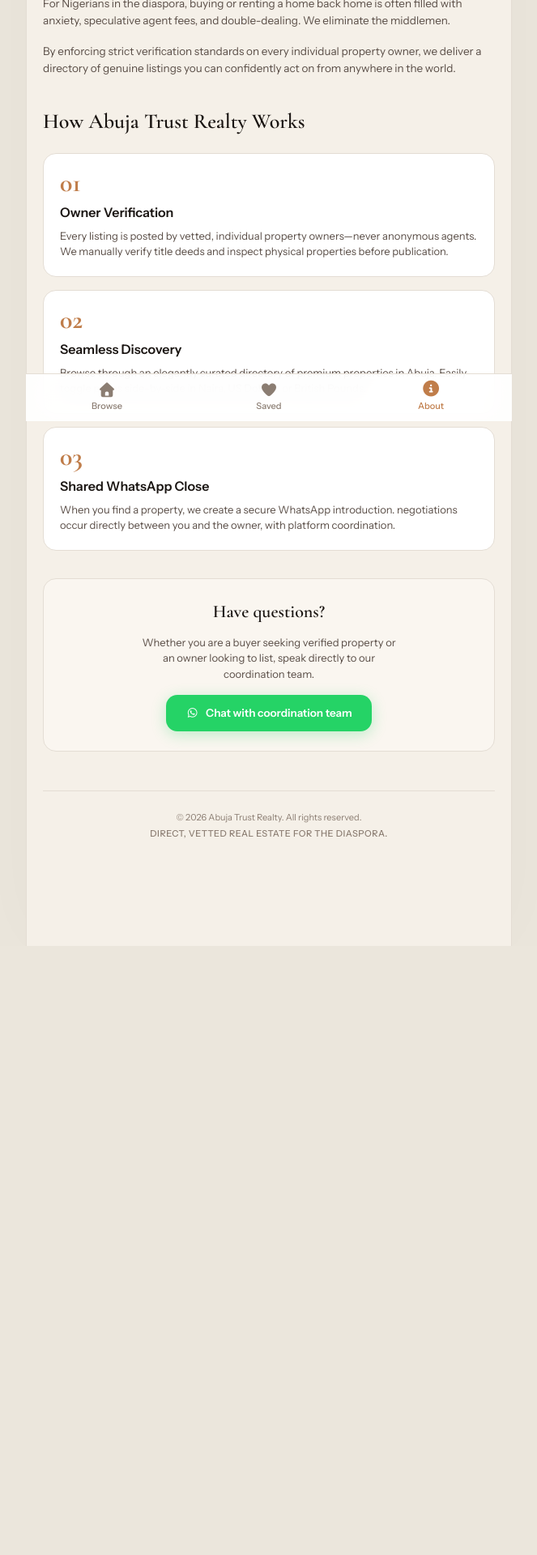
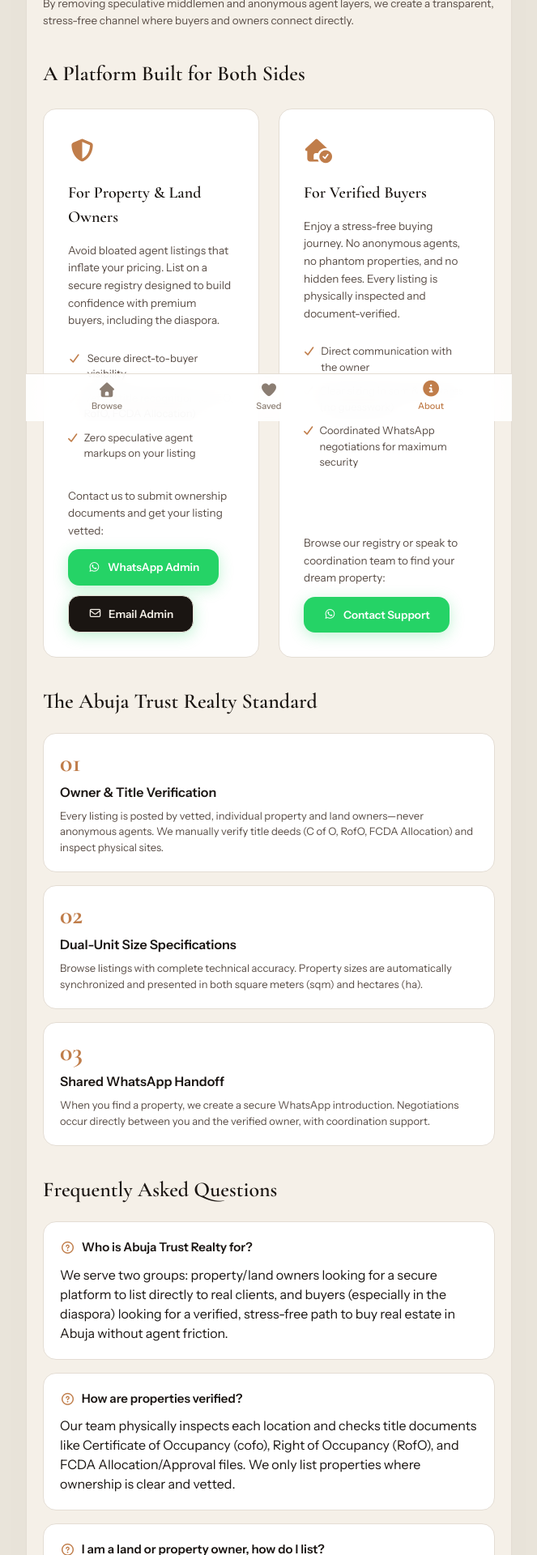
Before and after one commit to Godsom777/abuja-trust-realty, a Next.js app: page /about in a window 1280 px wide. Shown: the part 280-2200 px from the top of the page at 81% size, without its empty margins (308-971 px from the left). Before the commit the page ends 1448 px from the top, so only its background shows below. Built offline with nearby package versions, Linux system fonts and the light colour scheme.

Commit message:
feat: Enhance About page with audience-specific sections and Q&A for improved user engagement

```diff
--- a/src/app/about/about.module.css
+++ b/src/app/about/about.module.css
@@ -185,3 +185,162 @@
   text-transform: uppercase;
   letter-spacing: 0.5px;
 }
+
+/* Double split section for Owners and Buyers */
+.audienceSection {
+  display: flex;
+  flex-direction: column;
+  gap: 24px;
+  margin-top: 10px;
+}
+
+.audienceGrid {
+  display: grid;
+  grid-template-columns: 1fr;
+  gap: 24px;
+}
+
+@media (min-width: 768px) {
+  .audienceGrid {
+    grid-template-columns: 1fr 1fr;
+  }
+}
+
+.audienceCard {
+  background-color: var(--color-card);
+  border: 1px solid var(--color-border);
+  border-radius: var(--radius-card);
+  padding: 30px;
+  display: flex;
+  flex-direction: column;
+  gap: 16px;
+  transition: var(--transition-smooth);
+}
+
+.audienceCard:hover {
+  border-color: var(--color-accent);
+  box-shadow: 0 4px 20px rgba(0, 0, 0, 0.03);
+}
+
+.audienceIcon {
+  font-size: 28px;
+  color: var(--color-accent);
+}
+
+.audienceTitle {
+  font-family: var(--font-display);
+  font-size: 20px;
+  font-weight: 600;
+  color: var(--color-text);
+}
+
+.audienceText {
+  font-family: var(--font-ui);
+  font-size: 13.5px;
+  color: var(--color-text-body);
+  line-height: 1.6;
+}
+
+.audiencePoints {
+  list-style: none;
+  padding: 0;
+  display: flex;
+  flex-direction: column;
+  gap: 10px;
+  margin-top: 10px;
+}
+
+.audiencePoints li {
+  font-family: var(--font-ui);
+  font-size: 13px;
+  color: var(--color-text-body);
+  display: flex;
+  align-items: flex-start;
+  gap: 8px;
+}
+
+.audiencePoints li i {
+  color: var(--color-accent);
+  margin-top: 3px;
+}
+
+.audienceCta {
+  margin-top: auto;
+  padding-top: 16px;
+}
+
+/* Q&A Section styling */
+.faqSection {
+  display: flex;
+  flex-direction: column;
+  gap: 20px;
+  margin-top: 10px;
+}
+
+.faqGrid {
+  display: flex;
+  flex-direction: column;
+  gap: 16px;
+}
+
+.faqItem {
+  background-color: var(--color-card);
+  border: 1px solid var(--color-border);
+  border-radius: var(--radius-card);
+  padding: 20px;
+  display: flex;
+  flex-direction: column;
+  gap: 10px;
+}
+
+.faqQuestion {
+  font-family: var(--font-ui);
+  font-size: 15px;
+  font-weight: 600;
+  color: var(--color-text);
+  display: flex;
+  gap: 8px;
+  align-items: center;
+}
+
+.faqQuestion i {
+  color: var(--color-accent);
+}
+
+.faqAnswer {
+  font-family: var(--font-ui);
+  font-size: 13px;
+  color: var(--color-text-body);
+  line-height: 1.5;
+  padding-left: 22px;
+}
+
+/* Call to action buttons alignment */
+.ctaButtons {
+  display: flex;
+  flex-wrap: wrap;
+  justify-content: center;
+  gap: 12px;
+  margin-top: 12px;
+}
+
+.emailBtn {
+  background-color: var(--color-text);
+  color: var(--color-bg);
+  display: flex;
+  align-items: center;
+  gap: 8px;
+  padding: 12px 24px;
+  border-radius: var(--radius-button);
+  font-family: var(--font-ui);
+  font-size: 13.5px;
+  font-weight: 600;
+  box-shadow: var(--shadow-fab);
+  transition: var(--transition-smooth);
+  border: 1px solid var(--color-border);
+}
+
+.emailBtn:hover {
+  opacity: 0.9;
+  transform: translateY(-2px);
+}
--- a/src/app/about/page.js
+++ b/src/app/about/page.js
@@ -1,27 +1,50 @@
 "use client";
 
 import React from 'react';
-import { getGeneralEnquiryLink } from '@/lib/whatsapp';
+import { getGeneralEnquiryLink, getWhatsAppNumber } from '@/lib/whatsapp';
 import styles from './about.module.css';
 
 export default function AboutPage() {
   const waLink = getGeneralEnquiryLink();
+  const waNumber = getWhatsAppNumber();
+  const ownerMessage = encodeURIComponent("Hi, I am a property/land owner and I would like to verify and list my property on Abuja Trust Realty.");
+  const waOwnerLink = `https://wa.me/${waNumber}?text=${ownerMessage}`;
+  const emailLink = "mailto:hello@abujatrust.com?subject=Property/Land Listing Enquiry - Abuja Trust Realty";
 
   const STEPS = [
     {
       number: "01",
-      title: "Owner Verification",
-      desc: "Every listing is posted by vetted, individual property owners—never anonymous agents. We manually verify title deeds and inspect physical properties before publication."
+      title: "Owner & Title Verification",
+      desc: "Every listing is posted by vetted, individual property and land owners—never anonymous agents. We manually verify title deeds (C of O, RofO, FCDA Allocation) and inspect physical sites."
     },
     {
       number: "02",
-      title: "Seamless Discovery",
-      desc: "Browse through an elegantly curated directory of premium properties in Abuja. Easily toggle prices side-by-side in Naira, US Dollars, or British Pounds."
+      title: "Dual-Unit Size Specifications",
+      desc: "Browse listings with complete technical accuracy. Property sizes are automatically synchronized and presented in both square meters (sqm) and hectares (ha)."
     },
     {
       number: "03",
-      title: "Shared WhatsApp Close",
-      desc: "When you find a property, we create a secure WhatsApp introduction. negotiations occur directly between you and the owner, with platform coordination."
+      title: "Shared WhatsApp Handoff",
+      desc: "When you find a property, we create a secure WhatsApp introduction. Negotiations occur directly between you and the verified owner, with coordination support."
+    }
+  ];
+
+  const FAQS = [
+    {
+      q: "Who is Abuja Trust Realty for?",
+      a: "We serve two groups: property/land owners looking for a secure platform to list directly to real clients, and buyers (especially in the diaspora) looking for a verified, stress-free path to buy real estate in Abuja without agent friction."
+    },
+    {
+      q: "How are properties verified?",
+      a: "Our team physically inspects each location and checks title documents like Certificate of Occupancy (cofo), Right of Occupancy (RofO), and FCDA Allocation/Approval files. We only list properties where ownership is clear and vetted."
+    },
+    {
+      q: "I am a land or property owner, how do I list?",
+      a: "Land and property owners can contact our admin team directly via WhatsApp or Email. We will guide you through our ownership verification process to secure a trusted listing badge."
+    },
+    {
+      q: "What fees are involved?",
+      a: "Searching and listing is free. We charge buyers a flat, transparent 5% commission fee upon successful deal closure and title transfer."
     }
   ];
 
@@ -29,7 +52,7 @@
     <div className={styles.container}>
       {/* Visual Header */}
       <section className={styles.hero}>
-        <span className={styles.kicker}>Our Mission</span>
+        <span className={styles.kicker}>Direct & Vetted Real Estate</span>
         <h1 className={styles.title}>Trust-first property discoveries in Abuja.</h1>
         <div className={styles.divider}></div>
       </section>
@@ -40,17 +63,92 @@
           Abuja Trust Realty was built to solve the primary friction point of Abuja real estate: <strong>the trust deficit.</strong>
         </p>
         <p className={styles.bodyText}>
-          For Nigerians in the diaspora, buying or renting a home back home is often filled with anxiety, speculative agent fees, and double-dealing. We eliminate the middlemen.
+          By removing speculative middlemen and anonymous agent layers, we create a transparent, stress-free channel where buyers and owners connect directly.
         </p>
-        <p className={styles.bodyText}>
-          By enforcing strict verification standards on every individual property owner, we deliver a directory of genuine listings you can confidently act on from anywhere in the world.
+      </section>
+
+      {/* Owners & Buyers Split Section */}
+      <section className={styles.audienceSection}>
+        <h2 className={styles.sectionHeading}>A Platform Built for Both Sides</h2>
+        <div className={styles.audienceGrid}>
+          {/* Property & Land Owners Card */}
+          <div className={styles.audienceCard}>
+            <div className={styles.audienceIcon}>
+              <i className="fa-solid fa-shield-halved"></i>
+            </div>
+            <h3 className={styles.audienceTitle}>For Property & Land Owners</h3>
+            <p className={styles.audienceText}>
+              Avoid bloated agent listings that inflate your pricing. List on a secure registry designed to build confidence with premium buyers, including the diaspora.
             </p>
+            <ul className={styles.audiencePoints}>
+              <li>
+                <i className="fa-solid fa-check"></i>
+                <span>Secure direct-to-buyer visibility</span>
+              </li>
+              <li>
+                <i className="fa-solid fa-check"></i>
+                <span>Vetted title recognition (C of O, RofO, FCDA Allocation)</span>
+              </li>
+              <li>
+                <i className="fa-solid fa-check"></i>
+                <span>Zero speculative agent markups on your listing</span>
+              </li>
+            </ul>
+            <div className={styles.audienceCta}>
+              <p className={styles.bodyText} style={{ marginBottom: '12px' }}>
+                Contact us to submit ownership documents and get your listing vetted:
+              </p>
+              <div className={styles.ctaButtons} style={{ justifyContent: 'flex-start' }}>
+                <a href={waOwnerLink} target="_blank" rel="noopener noreferrer" className={styles.ctaBtn} style={{ margin: 0 }}>
+                  <i className="fa-brands fa-whatsapp"></i> WhatsApp Admin
+                </a>
+                <a href={emailLink} className={styles.emailBtn} style={{ margin: 0 }}>
+                  <i className="fa-regular fa-envelope"></i> Email Admin
+                </a>
+              </div>
+            </div>
+          </div>
+
+          {/* Buyers Card */}
+          <div className={styles.audienceCard}>
+            <div className={styles.audienceIcon}>
+              <i className="fa-solid fa-house-circle-check"></i>
+            </div>
+            <h3 className={styles.audienceTitle}>For Verified Buyers</h3>
+            <p className={styles.audienceText}>
+              Enjoy a stress-free buying journey. No anonymous agents, no phantom properties, and no hidden fees. Every listing is physically inspected and document-verified.
+            </p>
+            <ul className={styles.audiencePoints}>
+              <li>
+                <i className="fa-solid fa-check"></i>
+                <span>Direct communication with the owner</span>
+              </li>
+              <li>
+                <i className="fa-solid fa-check"></i>
+                <span>Clear sizing in sqm & hectares (no guesswork)</span>
+              </li>
+              <li>
+                <i className="fa-solid fa-check"></i>
+                <span>Coordinated WhatsApp negotiations for maximum security</span>
+              </li>
+            </ul>
+            <div className={styles.audienceCta}>
+              <p className={styles.bodyText} style={{ marginBottom: '12px' }}>
+                Browse our registry or speak to coordination team to find your dream property:
+              </p>
+              <div className={styles.ctaButtons} style={{ justifyContent: 'flex-start' }}>
+                <a href={waLink} target="_blank" rel="noopener noreferrer" className={styles.ctaBtn} style={{ margin: 0 }}>
+                  <i className="fa-brands fa-whatsapp"></i> Contact Support
+                </a>
+              </div>
+            </div>
+          </div>
+        </div>
       </section>
 
       {/* Steps Flow (How it Works) */}
       <section className={styles.stepsSection}>
-        <h2 className={styles.sectionHeading}>How Abuja Trust Realty Works</h2>
-
+        <h2 className={styles.sectionHeading}>The Abuja Trust Realty Standard</h2>
         <div className={styles.stepsGrid}>
           {STEPS.map((step, idx) => (
             <div key={idx} className={styles.stepCard}>
@@ -62,20 +160,41 @@
         </div>
       </section>
 
+      {/* Q&A Section */}
+      <section className={styles.faqSection}>
+        <h2 className={styles.sectionHeading}>Frequently Asked Questions</h2>
+        <div className={styles.faqGrid}>
+          {FAQS.map((faq, idx) => (
+            <div key={idx} className={styles.faqItem}>
+              <h4 className={styles.faqQuestion}>
+                <i className="fa-regular fa-circle-question"></i>
+                {faq.q}
+              </h4>
+              <p className={faq.a}>{faq.a}</p>
+            </div>
+          ))}
+        </div>
+      </section>
+
       {/* Call to Action */}
       <section className={styles.cta}>
-        <h3 className={styles.ctaHeading}>Have questions?</h3>
+        <h3 className={styles.ctaHeading}>Ready to take the next step?</h3>
         <p className={styles.ctaText}>
-          Whether you are a buyer seeking verified property or an owner looking to list, speak directly to our coordination team.
+          Whether you are looking to buy a stress-free property or submit your listing securely as an owner, our Abuja coordination team is ready to assist.
         </p>
+        <div className={styles.ctaButtons}>
           <a
             href={waLink}
             target="_blank"
             rel="noopener noreferrer"
             className={`${styles.ctaBtn} hover-lift`}
           >
-          <i className="fa-brands fa-whatsapp"></i> Chat with coordination team
+            <i className="fa-brands fa-whatsapp"></i> Chat on WhatsApp
           </a>
+          <a href={emailLink} className={`${styles.emailBtn} hover-lift`}>
+            <i className="fa-regular fa-envelope"></i> Email Vetting Team
+          </a>
+        </div>
       </section>
 
       <footer className={styles.footer}>
```
Lines whose indentation alone changed are shown as unchanged.
